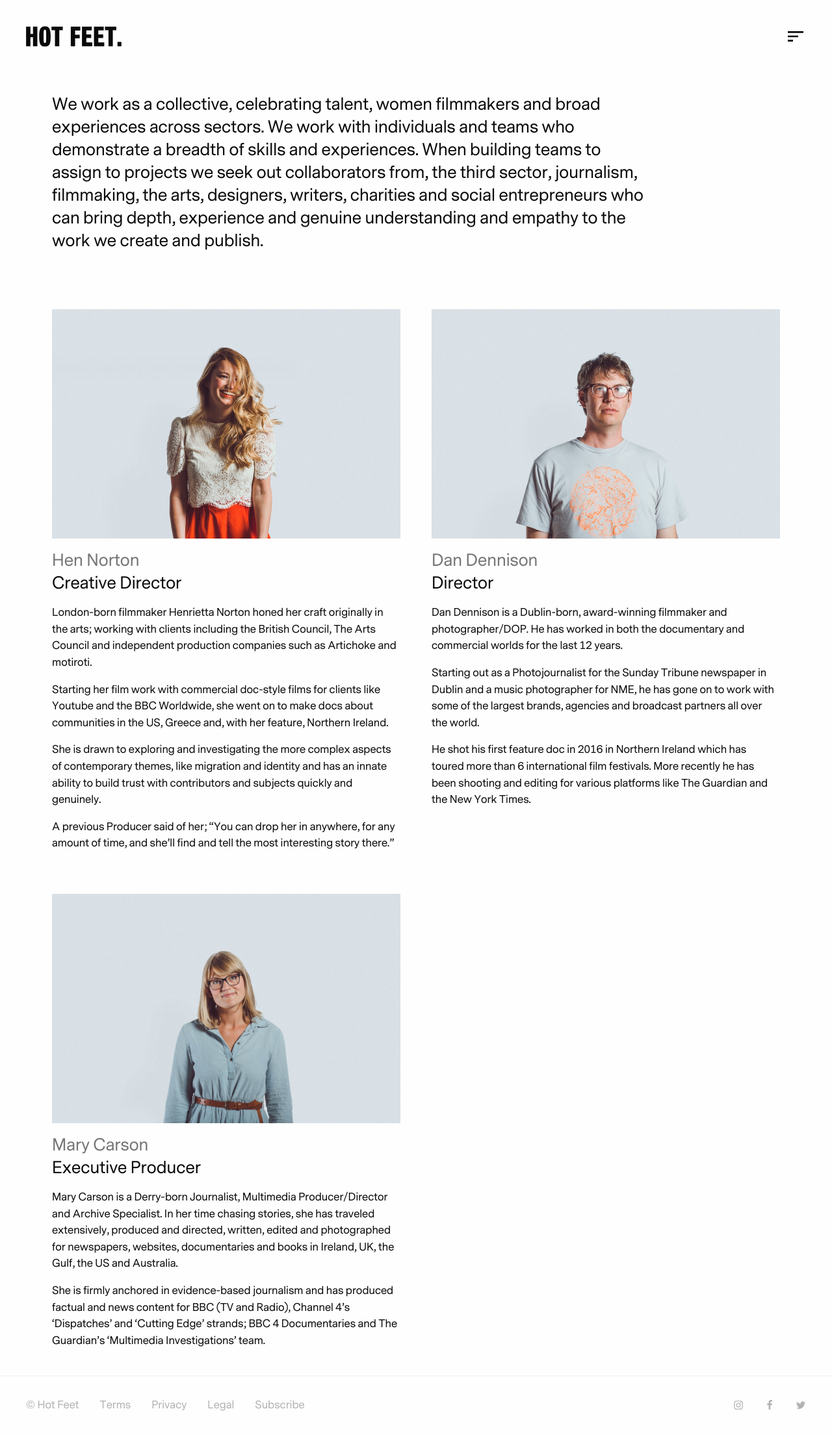
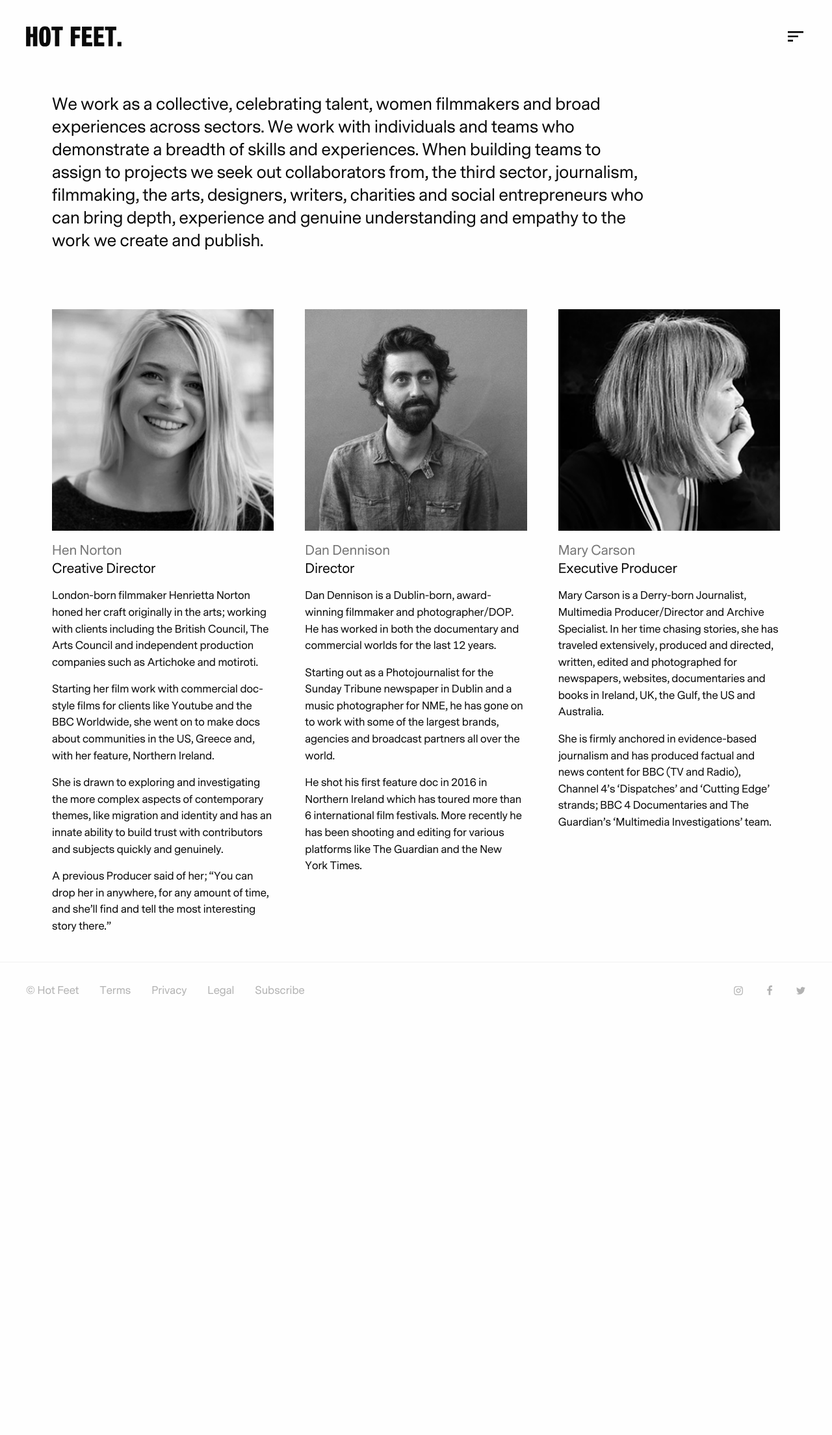
Before and after one commit to garethjohnsdesign/hotfeet.beta, a Jekyll site: the page built from team.md, in a window 1280 px wide. Shown: the whole page at 65% size. Built offline with Jekyll 4.4.1, drawn with Linux system fonts in a browser that asks for light colours; after the commit the page ends 1571 px from its top, so only the background shows below that.

Commit message:
Updated Hen Norton Rev and 5 other files

```diff
--- a/_layouts/team.html
+++ b/_layouts/team.html
@@ -10,12 +10,12 @@ layout: default
     </div>
   </div>
 
-  <div class="grid-x grid-padding-x grid-padding-y small-up-1 medium-up-2">
+  <div class="grid-x grid-padding-x grid-padding-y small-up-1 medium-up-1 large-up-3">
     {% for person in page.people %}
   	<div class="cell" data-aos="fade-in">
       <img src="{{ person.image }}" class="margin-bottom-1" alt="{{person.name}}">
-      <h4 class="secondary-color margin-bottom-0">{{person.name}}</h4>
-      <h4 class="margin-bottom-1">{{person.role}}</h4>
+      <h5 class="secondary-color margin-bottom-0">{{person.name}}</h5>
+      <h5 class="margin-bottom-1">{{person.role}}</h5>
       {{person.description | markdownify}}
   	</div>
   	{% endfor %}
--- a/team.md
+++ b/team.md
@@ -2,7 +2,7 @@
 title: Team
 position: 5
 people:
-- image: "/uploads/hen-norton.jpg"
+- image: "/uploads/hen-norton-rev.jpg"
   name: Hen Norton
   role: Creative Director
   description: "London-born filmmaker Henrietta Norton honed her craft originally
@@ -15,7 +15,7 @@ people:
     has an innate ability to build trust with contributors and subjects quickly and
     genuinely. \n\nA previous Producer said of her; “You can drop her in anywhere,
     for any amount of time, and she’ll find and tell the most interesting story there.”"
-- image: "/uploads/dan-dennison.jpg"
+- image: "/uploads/dan-dennison-rev.jpg"
   name: Dan Dennison
   role: Director
   description: |-
@@ -24,7 +24,7 @@ people:
     Starting out as a Photojournalist for the Sunday Tribune newspaper in Dublin and a music photographer for NME, he has gone on to work with some of the largest brands, agencies and broadcast partners all over the world.
 
     He shot his first feature doc in 2016 in Northern Ireland which has toured more than 6 international film festivals. More recently he has been shooting and editing for various platforms like The Guardian and the New York Times.
-- image: "/uploads/mary-carson.jpg"
+- image: "/uploads/mary-carson-rev.jpg"
   name: Mary Carson
   role: Executive Producer
   description: "Mary Carson is a Derry-born Journalist, Multimedia Producer/Director
```
Also changed, not shown: _layouts/page.html (+12 -1 lines), _uploads/dan-dennison-rev.jpg (added), _uploads/hen-norton-rev.jpg (added), _uploads/mary-carson-rev.jpg (added).
